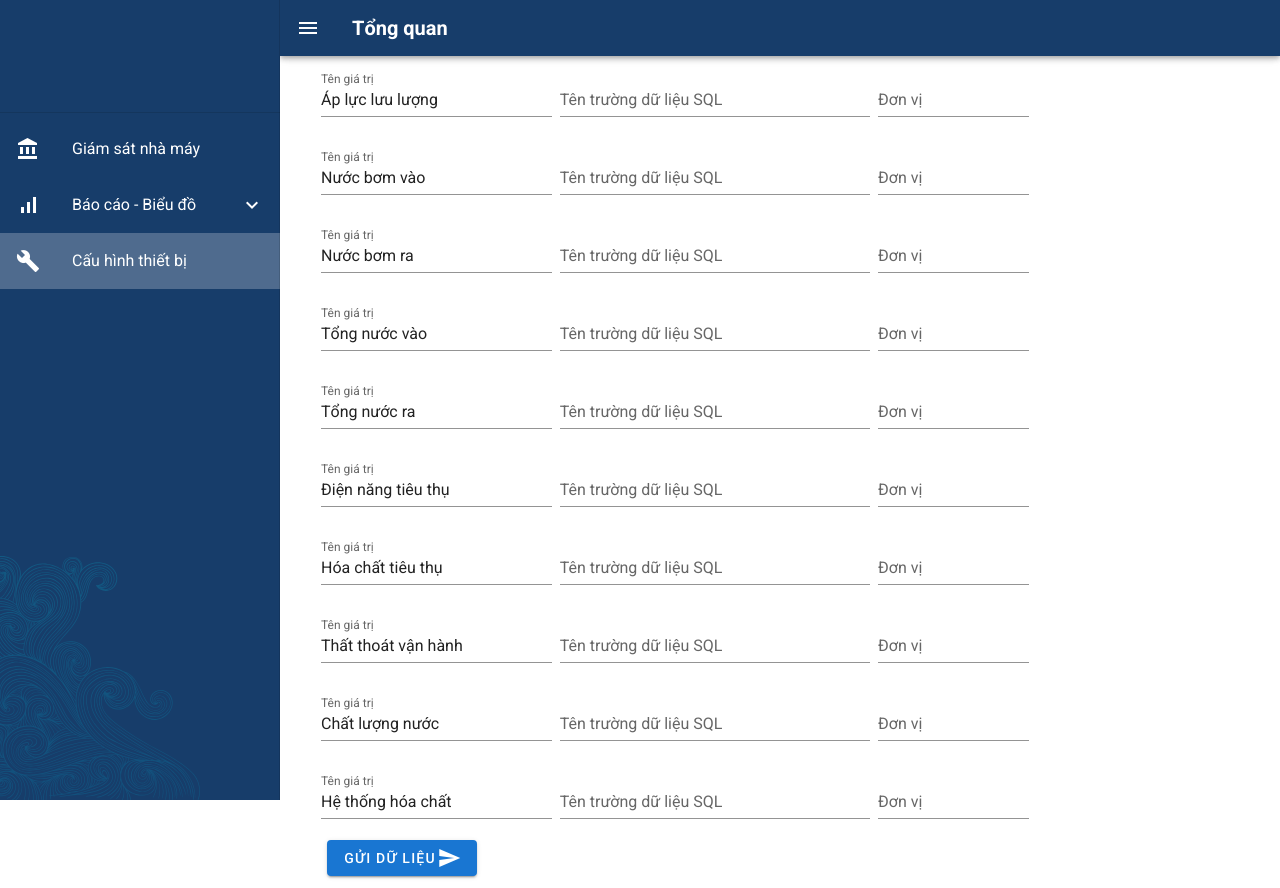
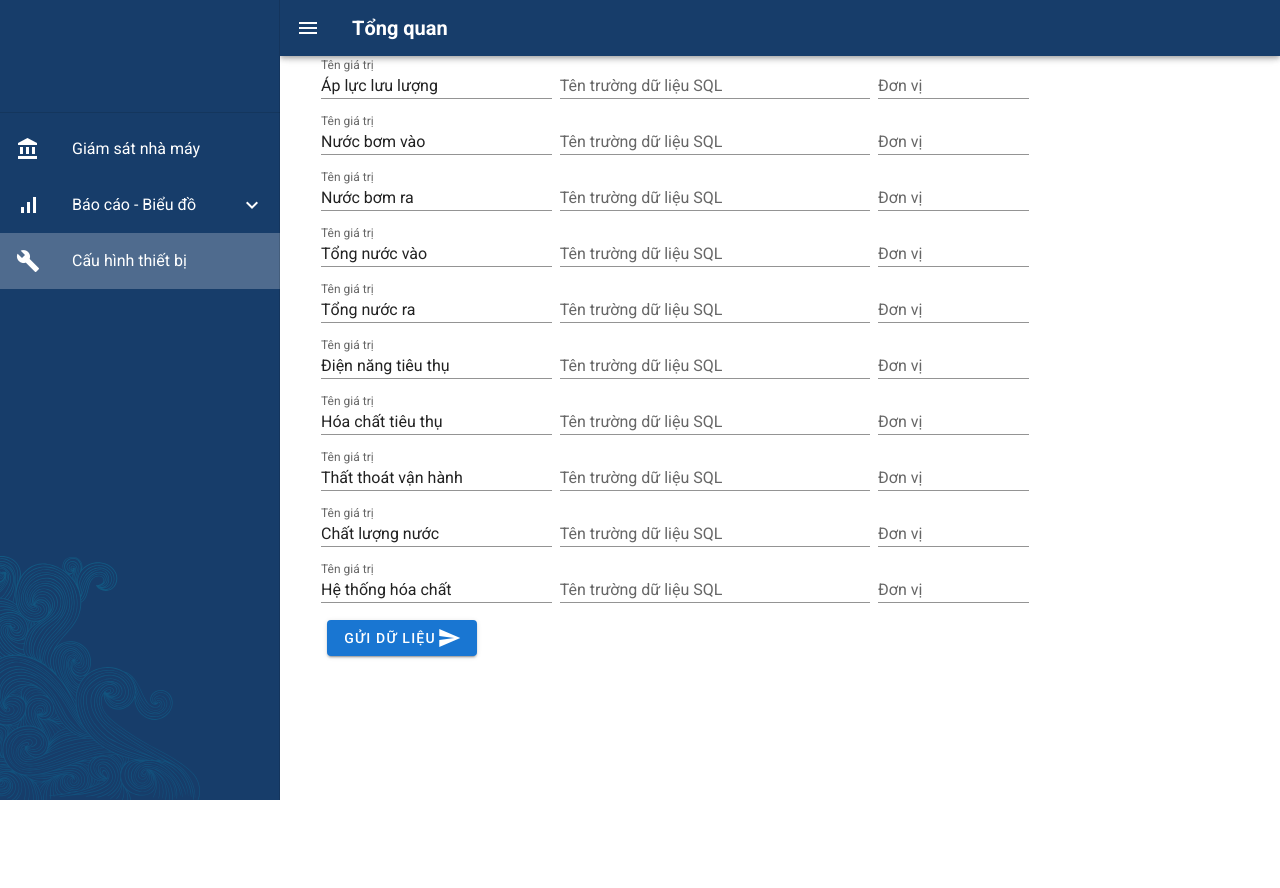
Before and after one commit to LeDucThien-bk/factory-page, a Vue app: page /#/deviceSetting in a window 1280 px wide. After the commit the page ends 800 px from the top, so only its background shows below. Built offline with nearby package versions, Linux system fonts and the light colour scheme.

Commit message:
make text field dense

```diff
--- a/src/components/DeviceSettings.vue
+++ b/src/components/DeviceSettings.vue
@@ -2,7 +2,7 @@
   <v-container>
     <v-row dense class="input1" v-for="item in items" :key="item">
       <v-col cols="12" md="3">
-        <v-text-field class="name-input" v-model="item.name" label="Tên giá trị" readonly></v-text-field>
+        <v-text-field dense class="name-input" v-model="item.name" label="Tên giá trị" readonly></v-text-field>
       </v-col>
 
       <v-col cols="12" md="4">
@@ -11,6 +11,7 @@
           v-model="item.sqlEntry"
           :rules="nameRules"
           label="Tên trường dữ liệu SQL"
+          dense
           required
         ></v-text-field>
       </v-col>
@@ -21,6 +22,7 @@
           v-model="item.unit"
           :rules="nameRules"
           label="Đơn vị"
+          dense
           required
         ></v-text-field>
       </v-col>
@@ -97,7 +99,7 @@ export default {
   }),
   methods: {
     sendData: function() {
-      alert('lul');
+      alert("lul");
     }
   }
 };
```
